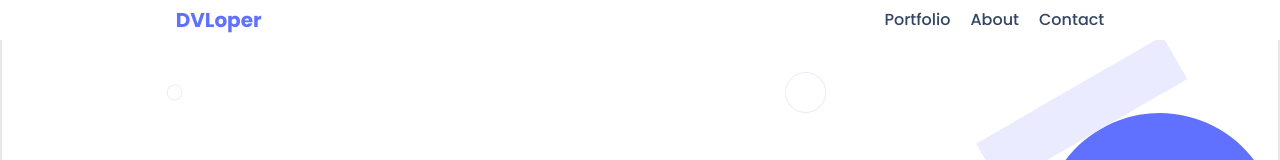
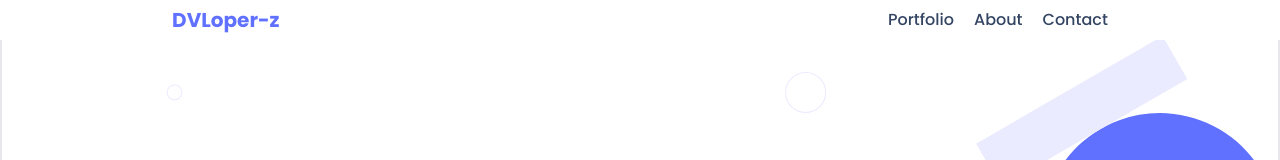
Before and after one commit to Diegogagan2587/Diegogagan2587.github.io, a React (Vite) app: page / in a window 1280 px wide. Shown: the top 160 px of the page. Built offline with nearby package versions, Linux system fonts and the light colour scheme.

Commit message:
update logo in navigation bar to DVLoper-z

```diff
--- a/src/components/NavigationBar.jsx
+++ b/src/components/NavigationBar.jsx
@@ -25,7 +25,7 @@ const NavigationBar = ({scrollToSection}) => {
         scrollToSection('introductionRef')
         handleMenuClick()
       }}
-      >DVLoper</a>
+      >DVLoper-z</a>
       <div>
         <span className={`sm:hidden ${isMenuOpen?'text-white':'text-[#6070ff]'}
         transition-all duration-500 ease-in-out
```
